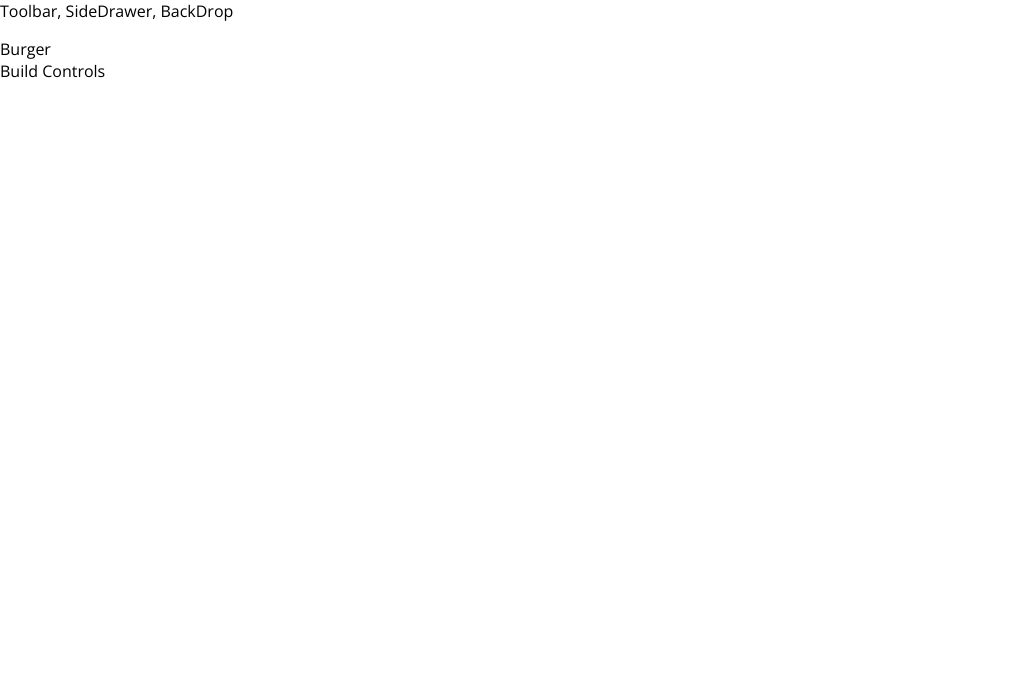
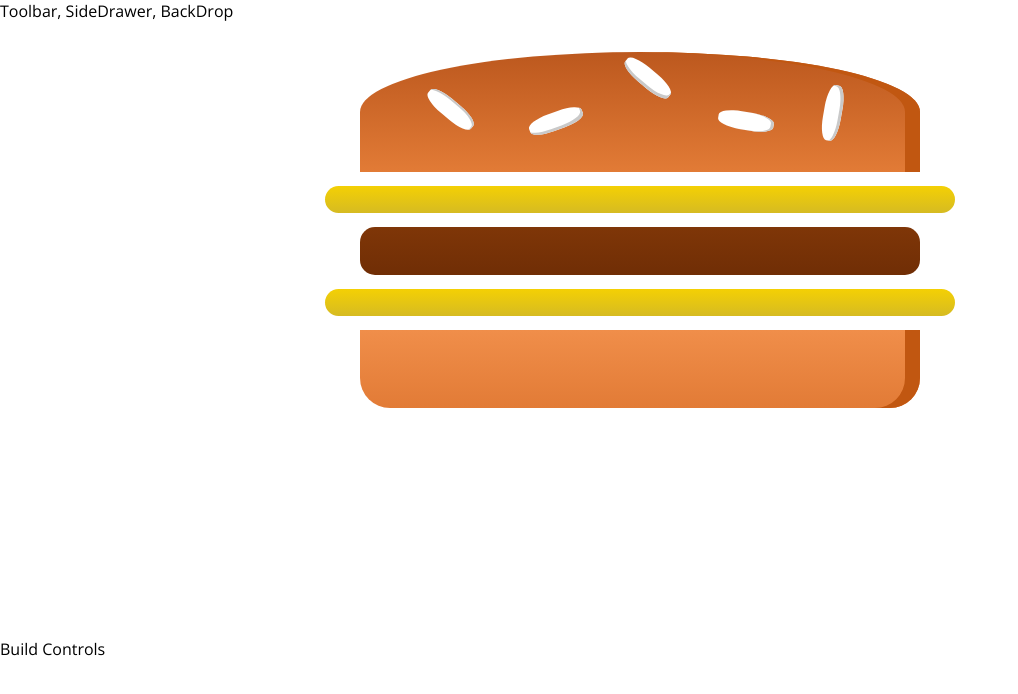
Before and after one commit to masoudso/burgerMaker, a React app: page / in a window 1280 px wide. Shown: the top 694 px of the page, without its empty margins (0-1018 px from the left). Built offline with nearby package versions, Linux system fonts and the light colour scheme.

Commit message:
first version of burger is made

```diff
--- a/package.json
+++ b/package.json
@@ -31,6 +31,7 @@
     "postcss-flexbugs-fixes": "3.2.0",
     "postcss-loader": "2.0.8",
     "promise": "8.0.1",
+    "prop-types": "^15.6.1",
     "raf": "3.4.0",
     "react": "^16.3.2",
     "react-dev-utils": "^5.0.1",
--- a/src/App.js
+++ b/src/App.js
@@ -1,6 +1,6 @@
 import React, { Component } from 'react';
 import Layout from './Components/Layout/Layout';
-import BurgerBuilder from './Containers/BurgerBuilder/BurgerBuilder'
+import BurgerBuilder from './Containers/BurgerBuilder/BurgerBuilder';
 
 class App extends Component {
   render() {
--- /dev/null
+++ b/src/Components/Burger/Burger.css
@@ -0,0 +1,30 @@
+.Burger{
+    width: 100%;
+    margin: auto;
+    height: 250px;
+    overflow: scroll;
+    text-align: center;
+    font-weight: bold;
+    font-size: 1.2rem;
+}
+
+@media (min-width: 500px) and (min-height: 400px){
+    .Burger {
+        width: 350px;
+        height: 300px;
+    }
+}
+
+@media (min-width: 500px) and (min-height: 401px){
+    .Burger {
+        width: 450px;
+        height: 400px;
+    }
+}
+
+@media (min-width: 1000px) and (min-height: 700px){
+    .Burger {
+        width: 700px;
+        height: 600px;
+    }
+}
--- a/src/Components/Burger/Burger.js
+++ b/src/Components/Burger/Burger.js
@@ -0,0 +1,18 @@
+import React from 'react'
+import classes from './Burger.css'
+import BurgerIngredients from './BurgerIngredients/BurgerIngredients'
+
+const burger = (props) => {
+    return(
+        <div className={classes.Burger}>
+        <BurgerIngredients type="bread-top"/>
+        <BurgerIngredients type="cheese"/>
+        <BurgerIngredients type="meat"/>
+        <BurgerIngredients type="cheese"/>
+
+        <BurgerIngredients type="bread-bottom"/>
+        </div>
+    );
+}
+
+export default burger;
--- a/src/Components/Burger/BurgerIngredients/BurgerIngredients.js
+++ b/src/Components/Burger/BurgerIngredients/BurgerIngredients.js
@@ -1,14 +1,20 @@
-import React from 'react'
-import classes from './BurgerIngredients.css'
+import React, { Component } from 'react';
+import PropTypes from 'prop-types';
 
-const burgerIngredients = (props) => {
+import classes from './BurgerIngredients.css';
+
+//Although Components is where we keep stateless components,
+//to use prop types we need to have a class
+//so we turn this component to a class:
+class BurgerIngredients extends Component {
+    render(){
         let ingredients = null;
 
-    switch (props.type) {
-        case 'bread-bottom':
-            ingredients = <div className={classes.Breadbottom}></div>
+        switch (this.props.type) {
+            case ('bread-bottom'):
+                ingredients = <div className={classes.BreadBottom}></div>
                 break;
-            case 'bread-top':
+            case ('bread-top'):
                 ingredients = (
                     <div className={classes.BreadTop}>
                         <div className={classes.Seeds1}></div>
@@ -16,16 +22,16 @@
                     </div>
                 );
                 break;
-            case 'meat':
+            case ('meat'):
                 ingredients = <div className={classes.Meat}></div>
                 break;
-            case 'cheese':
+            case ('cheese'):
                 ingredients = <div className={classes.Cheese}></div>
                 break;
-            case 'bacon':
+            case ('bacon'):
                 ingredients = <div className={classes.Bacon}></div>
                 break;
-            case 'salad':
+            case ('salad'):
                 ingredients = <div className={classes.Salad}></div>
                 break;
 
@@ -35,4 +41,10 @@
         return ingredients;
     }
 
-export default burgerIngredients;
+}
+
+BurgerIngredients.propTypes = {
+    type: PropTypes.string.isRequired
+};
+
+export default BurgerIngredients;
--- a/src/Containers/BurgerBuilder/BurgerBuilder.js
+++ b/src/Containers/BurgerBuilder/BurgerBuilder.js
@@ -1,15 +1,16 @@
 import React, { Component } from 'react';
 import Aux from '../../hoc/Aux'
+import Burger from '../../Components/Burger/Burger';
 
 class BurgerBuilder extends Component{
     render(){
         return(
             <Aux>
-                <div>Burger</div>
-                <div>Build Controls</div>
+                <Burger />
+                <div> Build Controls</div>
             </Aux>
-        );
-    }
-}
+        )
+    };
+};
 
 export default BurgerBuilder;
```
Lines whose indentation alone changed are shown as unchanged.
